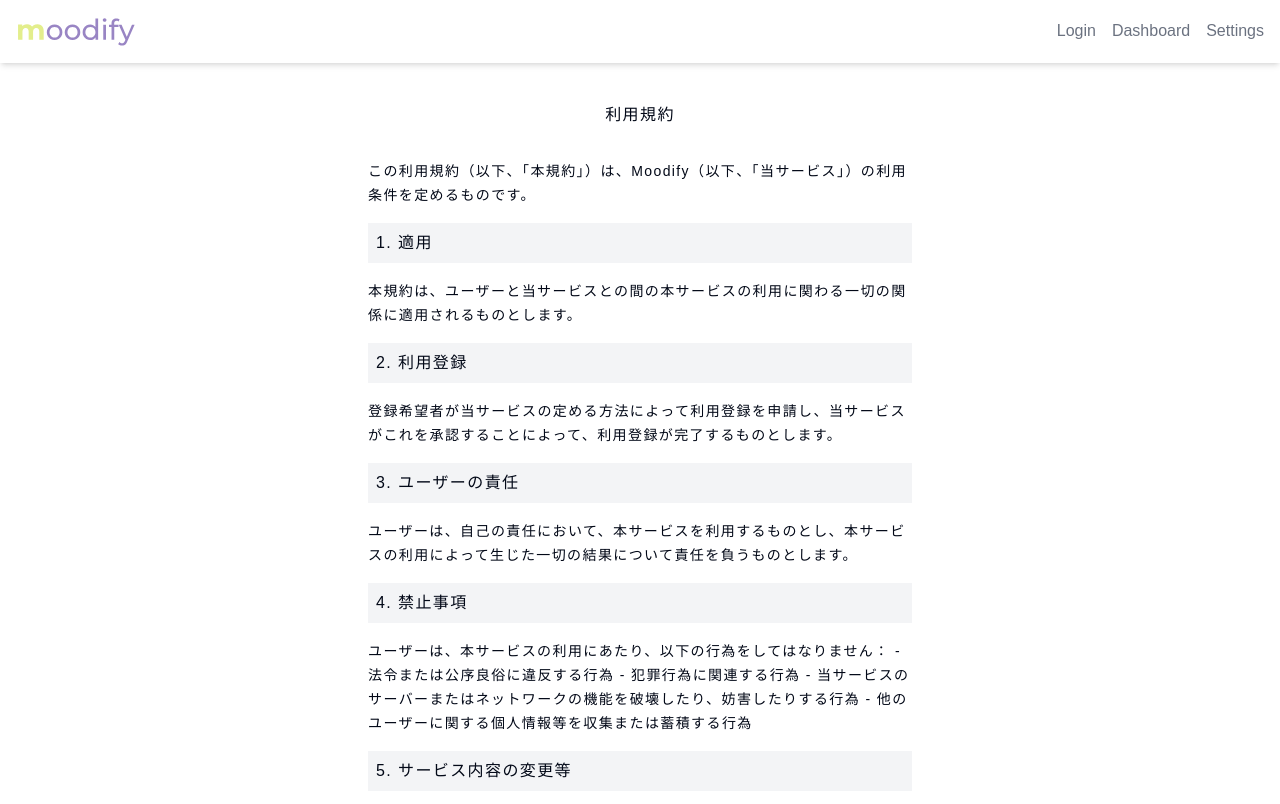
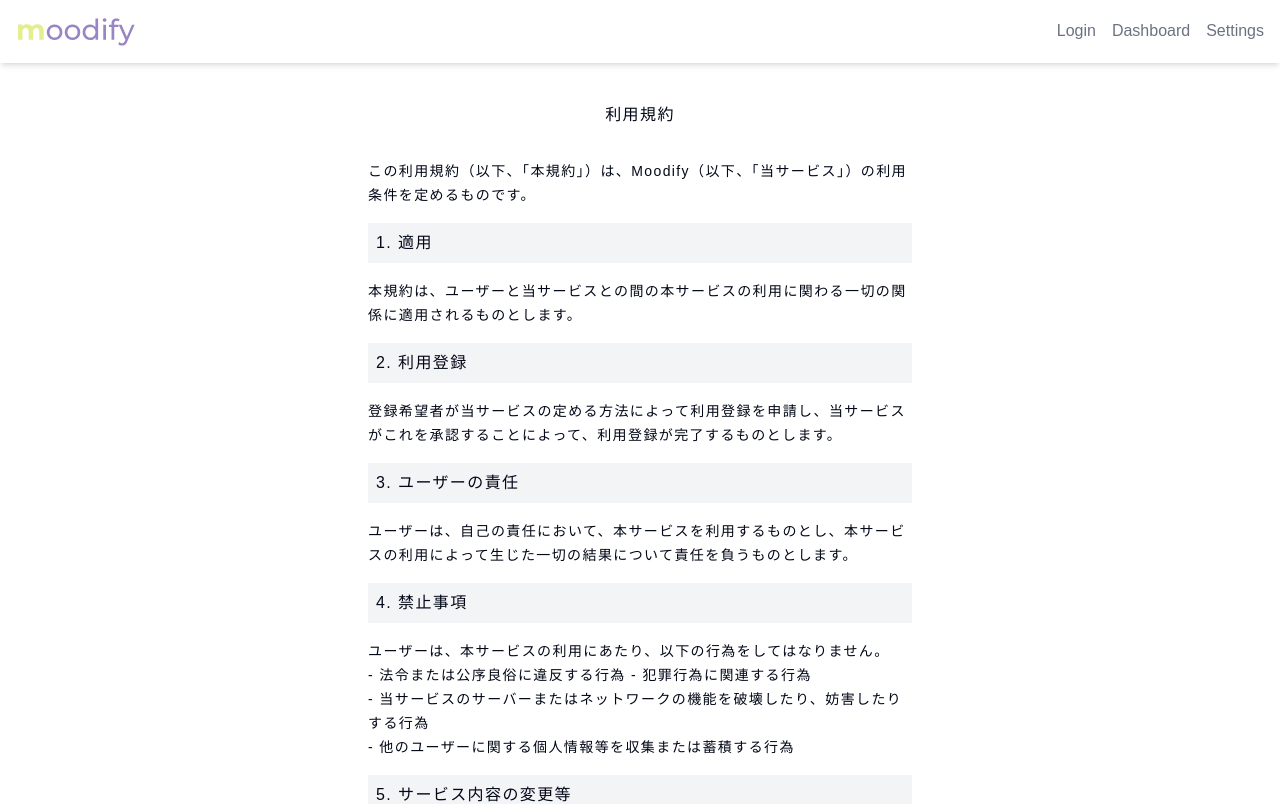
Before and after one commit to akkie8/moodify-web, a Next.js app: page /terms in a window 1280 px wide. Shown: the top 804 px of the page. Built offline with nearby package versions, Linux system fonts and the light colour scheme.

Commit message:
fix:利用規約4.段落分け#20

```diff
--- a/src/app/(static)/terms/page.tsx
+++ b/src/app/(static)/terms/page.tsx
@@ -21,10 +21,12 @@ export default function TermsOfService() {
       </p>
       <h2 className='p-2 mb-4 text-base bg-gray-100'>4. 禁止事項</h2>
       <p className='mb-4'>
-        ユーザーは、本サービスの利用にあたり、以下の行為をしてはなりません： -
-        法令または公序良俗に違反する行為 - 犯罪行為に関連する行為 -
-        当サービスのサーバーまたはネットワークの機能を破壊したり、妨害したりする行為 -
-        他のユーザーに関する個人情報等を収集または蓄積する行為
+        ユーザーは、本サービスの利用にあたり、以下の行為をしてはなりません。
+        <br />
+        - 法令または公序良俗に違反する行為 - 犯罪行為に関連する行為
+        <br />
+        - 当サービスのサーバーまたはネットワークの機能を破壊したり、妨害したりする行為
+        <br />- 他のユーザーに関する個人情報等を収集または蓄積する行為
       </p>
       <h2 className='p-2 mb-4 text-base bg-gray-100'>5. サービス内容の変更等</h2>
       <p className='mb-4'>
```
